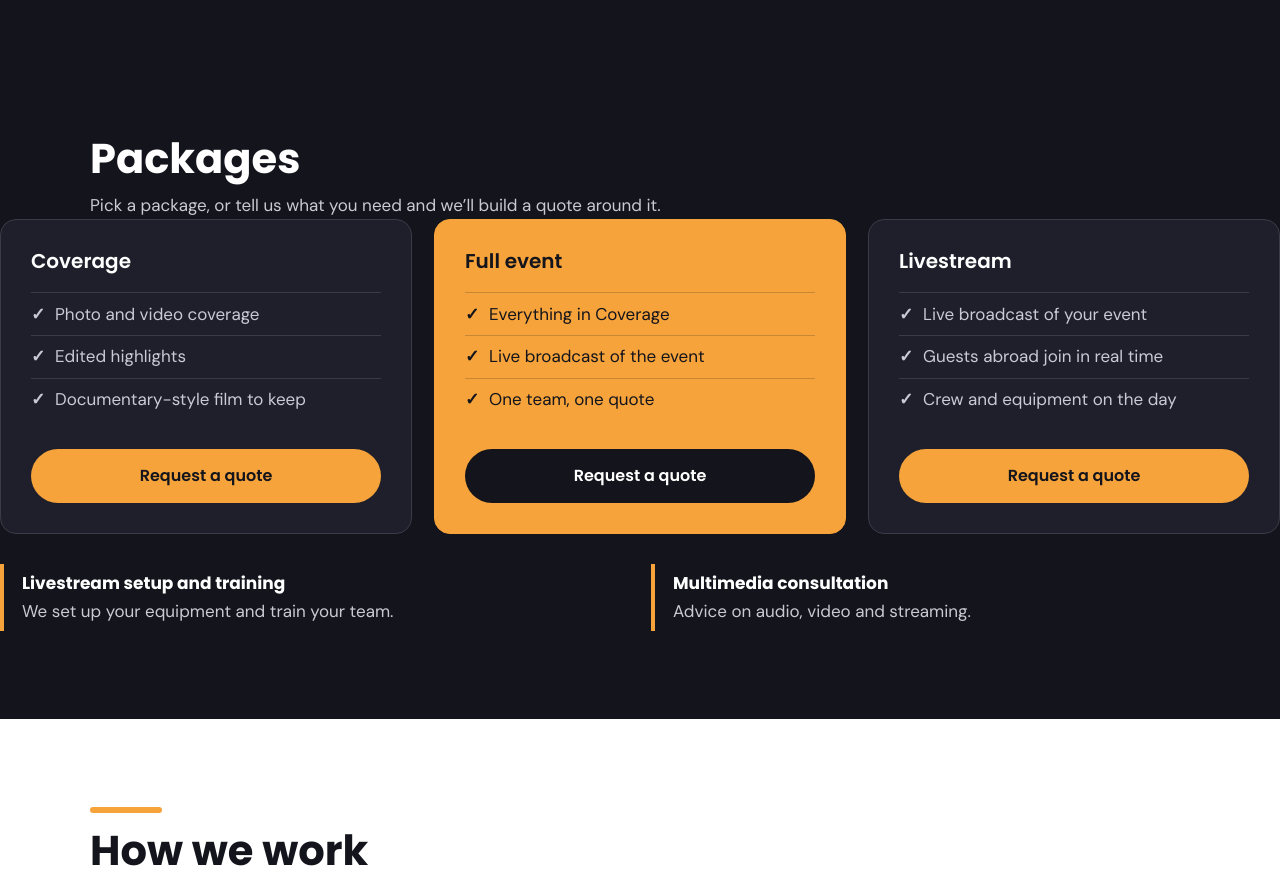
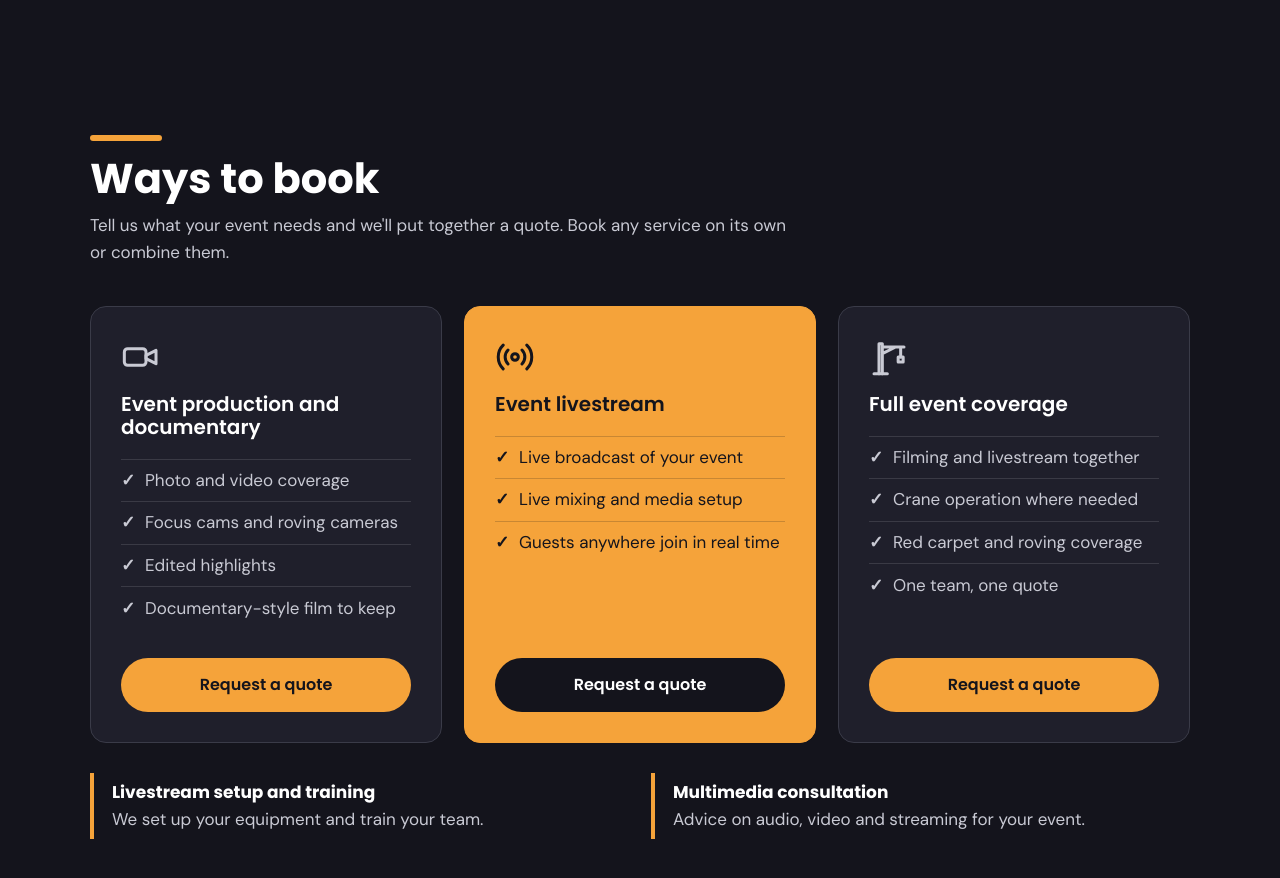
Before and after one commit to clasikcreativeservices/clasikcreativeservices, a plain HTML site: page index.html in a window 1280 px wide. Shown: the part 7920-8798 px from the top of the page. Drawn offline with Linux system fonts and the light colour scheme.

Commit message:
Enhance video elements and update event package details
Updated video elements to include poster images and changed preload attributes. Modified headings and descriptions for event packages to improve clarity.

```diff
--- a/index.html
+++ b/index.html
@@ -330,9 +330,9 @@ h2.plain::before{content:"";position:absolute;top:0;left:0;width:72px;height:6px
       </div>
       <div class="wrap"><p class="lab"><svg class="ic" viewBox="0 0 24 24" aria-hidden="true"><use href="#i-cam"/></svg>Behind the scenes <span class="hint">Swipe →</span></p></div>
       <div class="reel">
-        <figure><video src="limitless-crane-operation.MP4" muted loop playsinline preload="metadata"></video><div class="cap"><svg class="ic" viewBox="0 0 24 24" aria-hidden="true"><use href="#i-crane"/></svg><div><b>Crane operation</b><small>1 / 3</small></div></div></figure>
-        <figure><video src="limitless-live-mixing.MP4" muted loop playsinline preload="metadata"></video><div class="cap"><svg class="ic" viewBox="0 0 24 24" aria-hidden="true"><use href="#i-mixer"/></svg><div><b>Live mixing</b><small>2 / 3</small></div></div></figure>
-        <figure><video src="limitless-focus-cam.MP4" muted loop playsinline preload="metadata"></video><div class="cap"><svg class="ic" viewBox="0 0 24 24" aria-hidden="true"><use href="#i-cam"/></svg><div><b>Focus cam</b><small>3 / 3</small></div></div></figure>
+        <figure><video src="limitless-crane-operation.MP4" poster="limitless-crane-operation.jpg" muted loop playsinline preload="none"></video><div class="cap"><svg class="ic" viewBox="0 0 24 24" aria-hidden="true"><use href="#i-crane"/></svg><div><b>Crane operation</b><small>1 / 3</small></div></div></figure>
+        <figure><video src="limitless-live-mixing.MP4" poster="limitless-live-mixing.jpg" muted loop playsinline preload="none"></video><div class="cap"><svg class="ic" viewBox="0 0 24 24" aria-hidden="true"><use href="#i-mixer"/></svg><div><b>Live mixing</b><small>2 / 3</small></div></div></figure>
+        <figure><video src="limitless-focus-cam.MP4" poster="limitless-focus-cam.jpg" muted loop playsinline preload="none"></video><div class="cap"><svg class="ic" viewBox="0 0 24 24" aria-hidden="true"><use href="#i-cam"/></svg><div><b>Focus cam</b><small>3 / 3</small></div></div></figure>
       </div>
     </article>
     <article class="proj" id="throne" style="--accent:#FFE3B8">
@@ -348,9 +348,9 @@ h2.plain::before{content:"";position:absolute;top:0;left:0;width:72px;height:6px
       <div class="fullvid"><iframe src="https://www.youtube.com/embed/vhvlBTSAkEE" title="Throne of Jokes livestream" allowfullscreen loading="lazy"></iframe></div>
       <div class="wrap"><p class="lab"><svg class="ic" viewBox="0 0 24 24" aria-hidden="true"><use href="#i-cam"/></svg>Behind the scenes <span class="hint">Swipe →</span></p></div>
       <div class="reel">
-        <figure><video src="throne-roving-camera.MP4" muted loop playsinline preload="metadata"></video><div class="cap"><svg class="ic" viewBox="0 0 24 24" aria-hidden="true"><use href="#i-cam"/></svg><div><b>Roving camera</b><small>1 / 3</small></div></div></figure>
-        <figure><video src="throne-live-mixing.MP4" muted loop playsinline preload="metadata"></video><div class="cap"><svg class="ic" viewBox="0 0 24 24" aria-hidden="true"><use href="#i-mixer"/></svg><div><b>Live mixing</b><small>2 / 3</small></div></div></figure>
-        <figure><video src="throne-focus-cam.MP4" muted loop playsinline preload="metadata"></video><div class="cap"><svg class="ic" viewBox="0 0 24 24" aria-hidden="true"><use href="#i-cam"/></svg><div><b>Focus cam</b><small>3 / 3</small></div></div></figure>
+        <figure><video src="throne-roving-camera.MP4" poster="throne-roving-camera.jpg" muted loop playsinline preload="none"></video><div class="cap"><svg class="ic" viewBox="0 0 24 24" aria-hidden="true"><use href="#i-cam"/></svg><div><b>Roving camera</b><small>1 / 3</small></div></div></figure>
+        <figure><video src="throne-live-mixing.MP4" poster="throne-live-mixing.jpg" muted loop playsinline preload="none"></video><div class="cap"><svg class="ic" viewBox="0 0 24 24" aria-hidden="true"><use href="#i-mixer"/></svg><div><b>Live mixing</b><small>2 / 3</small></div></div></figure>
+        <figure><video src="throne-focus-cam.MP4" poster="throne-focus-cam.jpg" muted loop playsinline preload="none"></video><div class="cap"><svg class="ic" viewBox="0 0 24 24" aria-hidden="true"><use href="#i-cam"/></svg><div><b>Focus cam</b><small>3 / 3</small></div></div></figure>
       </div>
     </article>
     <article class="proj" id="mm" style="--accent:#E8922A">
@@ -366,51 +366,54 @@ h2.plain::before{content:"";position:absolute;top:0;left:0;width:72px;height:6px
       <div class="fullvid"><iframe src="https://www.youtube.com/embed/3OU1otN3EPM" title="Marriage and Money Summit 2.0 livestream" allowfullscreen loading="lazy"></iframe></div>
       <div class="wrap"><p class="lab"><svg class="ic" viewBox="0 0 24 24" aria-hidden="true"><use href="#i-cam"/></svg>Behind the scenes <span class="hint">Swipe →</span></p></div>
       <div class="reel">
-        <figure><video src="mm-roving-camera.MP4" muted loop playsinline preload="metadata"></video><div class="cap"><svg class="ic" viewBox="0 0 24 24" aria-hidden="true"><use href="#i-cam"/></svg><div><b>Roving camera</b><small>1 / 3</small></div></div></figure>
-        <figure><video src="mm-focus-cam.MP4" muted loop playsinline preload="metadata"></video><div class="cap"><svg class="ic" viewBox="0 0 24 24" aria-hidden="true"><use href="#i-cam"/></svg><div><b>Focus cam</b><small>2 / 3</small></div></div></figure>
-        <figure><video src="mm-live-mixing.MP4" muted loop playsinline preload="metadata"></video><div class="cap"><svg class="ic" viewBox="0 0 24 24" aria-hidden="true"><use href="#i-mixer"/></svg><div><b>Live mixing</b><small>3 / 3</small></div></div></figure>
+        <figure><video src="mm-roving-camera.MP4" poster="mm-roving-camera.jpg" muted loop playsinline preload="none"></video><div class="cap"><svg class="ic" viewBox="0 0 24 24" aria-hidden="true"><use href="#i-cam"/></svg><div><b>Roving camera</b><small>1 / 3</small></div></div></figure>
+        <figure><video src="mm-focus-cam.MP4" poster="mm-focus-cam.jpg" muted loop playsinline preload="none"></video><div class="cap"><svg class="ic" viewBox="0 0 24 24" aria-hidden="true"><use href="#i-cam"/></svg><div><b>Focus cam</b><small>2 / 3</small></div></div></figure>
+        <figure><video src="mm-live-mixing.MP4" poster="mm-live-mixing.jpg" muted loop playsinline preload="none"></video><div class="cap"><svg class="ic" viewBox="0 0 24 24" aria-hidden="true"><use href="#i-mixer"/></svg><div><b>Live mixing</b><small>3 / 3</small></div></div></figure>
       </div>
     </article>
 </section>
 
 <section class="packages" id="packages">
   <div class="wrap">
-    <h2>Packages</h2><p>Pick a package, or tell us what you need and we’ll build a quote around it.</p></div>
-
-
+    <h2 class="plain" style="color:#fff">Ways to book</h2>
+    <p class="lead" style="color:#c9cad4">Tell us what your event needs and we'll put together a quote. Book any service on its own or combine them.</p>
     <div class="tiers">
       <div class="tier">
-        <h3>Coverage</h3>
+        <svg class="ic" style="width:2.5rem;height:2.5rem;margin-bottom:1rem" viewBox="0 0 24 24" aria-hidden="true"><use href="#i-cam"/></svg>
+        <h3>Event production and documentary</h3>
         <ul>
           <li>Photo and video coverage</li>
+          <li>Focus cams and roving cameras</li>
           <li>Edited highlights</li>
           <li>Documentary-style film to keep</li>
         </ul>
-        <a class="btn" href="https://wa.me/2348080681265?text=Hi%2C%20I%27d%20like%20a%20quote%20for%20the%20Coverage%20package." target="_blank" rel="noopener">Request a quote</a>
+        <a class="btn" href="https://wa.me/2348080681265?text=Hi%2C%20I%27d%20like%20a%20quote%20for%20event%20production." target="_blank" rel="noopener">Request a quote</a>
       </div>
       <div class="tier pick">
-        <h3>Full event</h3>
+        <svg class="ic" style="width:2.5rem;height:2.5rem;margin-bottom:1rem;color:var(--ink)" viewBox="0 0 24 24" aria-hidden="true"><use href="#i-live"/></svg>
+        <h3>Event livestream</h3>
         <ul>
-          <li>Everything in Coverage</li>
-          <li>Live broadcast of the event</li>
+          <li>Live broadcast of your event</li>
+          <li>Live mixing and media setup</li>
+          <li>Guests anywhere join in real time</li>
+        </ul>
+        <a class="btn" href="https://wa.me/2348080681265?text=Hi%2C%20I%27d%20like%20a%20quote%20for%20event%20livestreaming." target="_blank" rel="noopener">Request a quote</a>
+      </div>
+      <div class="tier">
+        <svg class="ic" style="width:2.5rem;height:2.5rem;margin-bottom:1rem" viewBox="0 0 24 24" aria-hidden="true"><use href="#i-crane"/></svg>
+        <h3>Full event coverage</h3>
+        <ul>
+          <li>Filming and livestream together</li>
+          <li>Crane operation where needed</li>
+          <li>Red carpet and roving coverage</li>
           <li>One team, one quote</li>
         </ul>
-        <a class="btn" href="https://wa.me/2348080681265?text=Hi%2C%20I%27d%20like%20a%20quote%20for%20the%20Full%20event%20package." target="_blank" rel="noopener">Request a quote</a>
-      </div>
-      <div class="tier">
-        <h3>Livestream</h3>
-        <ul>
-          <li>Live broadcast of your event</li>
-          <li>Guests abroad join in real time</li>
-          <li>Crew and equipment on the day</li>
-        </ul>
-        <a class="btn" href="https://wa.me/2348080681265?text=Hi%2C%20I%27d%20like%20a%20quote%20for%20the%20Livestream%20package." target="_blank" rel="noopener">Request a quote</a>
+        <a class="btn" href="https://wa.me/2348080681265?text=Hi%2C%20I%27d%20like%20a%20quote%20for%20full%20event%20coverage." target="_blank" rel="noopener">Request a quote</a>
       </div>
     </div>
-
     <div class="addons">
       <div class="addon"><b>Livestream setup and training</b><br>We set up your equipment and train your team.</div>
-      <div class="addon"><b>Multimedia consultation</b><br>Advice on audio, video and streaming.</div>
+      <div class="addon"><b>Multimedia consultation</b><br>Advice on audio, video and streaming for your event.</div>
     </div>
   </div>
 </section>
```
